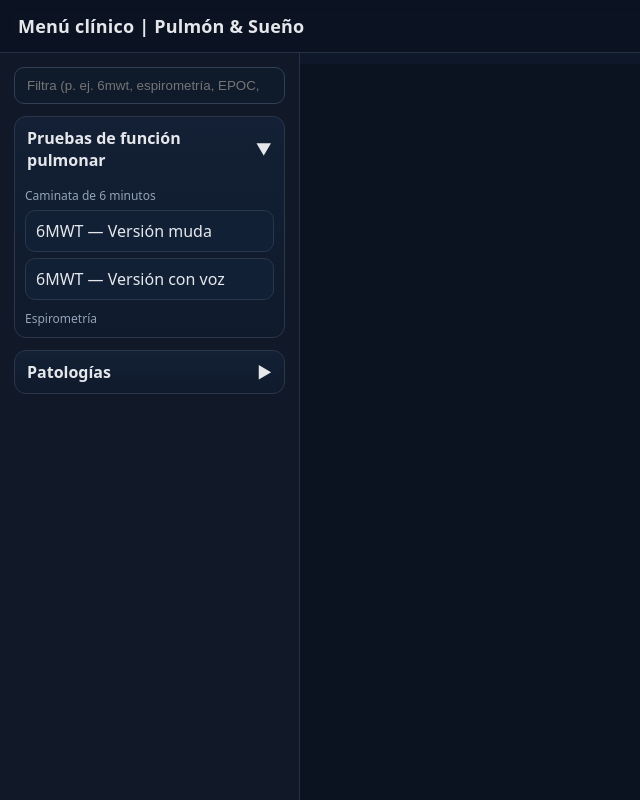
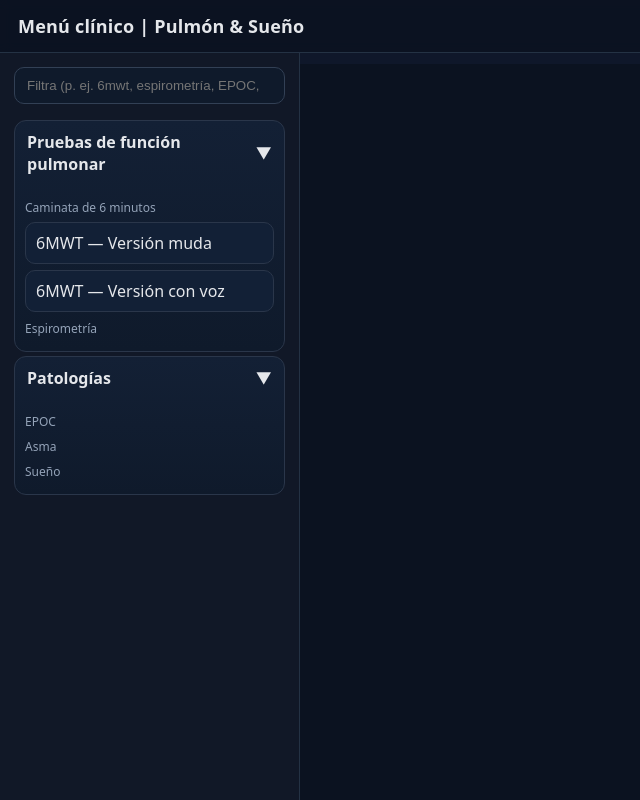
Before and after one commit to ereyes101/menu-hub, a plain HTML site: page index.html in a window 1280 px wide. Shown: the whole page, without its empty margins (0-640 px from the left). Drawn offline with Linux system fonts and the light colour scheme.

Commit message:
Menú dinámico desde manifest.json

```diff
--- a/index.html
+++ b/index.html
@@ -13,70 +13,29 @@
   .sidebar{background:var(--panel);border-right:1px solid #243244;display:flex;flex-direction:column;gap:12px;padding:14px;overflow:auto}
   .search{display:flex;gap:8px}
   .search input{flex:1;padding:10px 12px;border:1px solid #324055;border-radius:10px;background:#0f1a2b;color:var(--text);outline:none}
-  .section{border:1px solid #2a364a;border-radius:12px;background:linear-gradient(180deg,#132035,#0f1a2b)}
+  .section{border:1px solid #2a364a;border-radius:12px;background:linear-gradient(180deg,#132035,#0f1a2b);margin-top:4px}
   .sec-head{display:flex;align-items:center;gap:10px;padding:10px 12px;cursor:pointer;user-select:none}
-  .sec-head span{font-weight:600}
-  .chev{margin-left:auto;transition:transform .15s}
-  .open .chev{transform:rotate(90deg)}
-  .sec-body{display:none;padding:6px 10px 10px}
+  .sec-head span{font-weight:600} .chev{margin-left:auto;transition:transform .15s}
+  .open .chev{transform:rotate(90deg)} .sec-body{display:none;padding:6px 10px 10px}
   .open .sec-body{display:block}
-  .item, .subitem{display:block;padding:9px 10px;margin:6px 0;border:1px solid #2a364a;border-radius:10px;background:#122036;color:var(--text);text-decoration:none;transition:transform .06s,border .12s}
-  .item:hover,.subitem:hover{transform:translateY(-1px);border-color:#3a4d68}
+  .label{color:var(--muted);font-size:12px;margin:8px 0 4px}
+  .subitem{display:block;padding:9px 10px;margin:6px 0;border:1px solid #2a364a;border-radius:10px;background:#122036;color:var(--text);text-decoration:none;transition:transform .06s,border .12s}
+  .subitem:hover{transform:translateY(-1px);border-color:#3a4d68}
   .active{border-color:var(--accent)!important;box-shadow:0 0 0 1px #22d3ee33 inset}
-  .muted{color:var(--muted);font-size:12px}
-  .content{position:relative}
-  .frame-wrap{position:sticky;top:64px;height:calc(100vh - 64px)}
+  .content{position:relative} .frame-wrap{position:sticky;top:64px;height:calc(100vh - 64px)}
   iframe{width:100%;height:100%;border:0;background:#0b1220}
-  @media (max-width: 900px){
-    .app{grid-template-columns:1fr;grid-template-rows:auto auto 1fr}
-    .frame-wrap{position:static;height:70vh}
-  }
+  @media (max-width: 900px){.app{grid-template-columns:1fr;grid-template-rows:auto auto 1fr}.frame-wrap{position:static;height:70vh}}
 </style>
 </head>
 <body>
   <div class="app">
-    <header><h1>Menú clínico | Pulmón & Sueño</h1></header>
+    <header><h1 id="title">Menú clínico | Pulmón & Sueño</h1></header>
 
     <aside class="sidebar">
       <div class="search">
         <input id="q" type="search" placeholder="Filtra (p. ej. 6mwt, espirometría, EPOC, asma, sueño)..." />
       </div>
-
-      <!-- Sección: Pruebas de función pulmonar -->
-      <section class="section open" data-tags="pruebas funcion pulmonar espirometria pletismografia 6mwt caminata">
-        <div class="sec-head"><span>Pruebas de función pulmonar</span><div class="chev">▶</div></div>
-        <div class="sec-body">
-          <div class="muted">Caminata de 6 minutos</div>
-          <a class="subitem" data-tags="6mwt muda troosters casas bogota" href="pruebas-funcion-pulmonar/6mwt/6mwt_mudo_v0_6.html">6MWT — Versión muda</a>
-          <a class="subitem" data-tags="6mwt voz troosters casas bogota" href="pruebas-funcion-pulmonar/6mwt/6mwt_voz.html">6MWT — Versión con voz</a>
-
-          <div class="muted" style="margin-top:10px">Espirometría</div>
-          <!-- Ejemplos futuros (déjalos cuando existan)
-          <a class="subitem" data-tags="espirometria pre post ats" href="pruebas-funcion-pulmonar/espirometria/espiro_pre_post.html">Espirometría Pre/Post</a>
-          -->
-        </div>
-      </section>
-
-      <!-- Sección: Patologías -->
-      <section class="section" data-tags="patologias epoc asma sueno aasm">
-        <div class="sec-head"><span>Patologías</span><div class="chev">▶</div></div>
-        <div class="sec-body">
-          <div class="muted">EPOC</div>
-          <!-- Ejemplos futuros:
-          <a class="subitem" data-tags="epoc gold gesepoc bodex" href="patologias/epoc/epoc_evaluacion.html">Evaluación y estratificación EPOC</a>
-          -->
-
-          <div class="muted" style="margin-top:10px">Asma</div>
-          <!--
-          <a class="subitem" data-tags="asma gina control exacerbacion" href="patologias/asma/asma_control.html">Plan de control de asma</a>
-          -->
-
-          <div class="muted" style="margin-top:10px">Sueño</div>
-          <!--
-          <a class="subitem" data-tags="sueno aasm psg cpap titulación" href="patologias/sueno/psg_cpap.html">PSG / CPAP (AASM)</a>
-          -->
-        </div>
-      </section>
+      <div id="nav"></div>
     </aside>
 
     <main class="content">
@@ -90,55 +49,84 @@
   const LS_KEY = "hub:last";
   const viewer = document.getElementById('viewer');
   const q = document.getElementById('q');
+  const nav = document.getElementById('nav');
 
-  // Plegado de secciones
-  document.querySelectorAll('.sec-head').forEach(h=>{
-    h.addEventListener('click', ()=> h.parentElement.classList.toggle('open'));
-  });
+  const $el = (tag, cls, txt) => {
+    const e = document.createElement(tag);
+    if (cls) e.className = cls;
+    if (txt) e.textContent = txt;
+    return e;
+  };
 
-  // Navegación
+  fetch('manifest.json')
+    .then(r => r.json())
+    .then(data => {
+      if (data.title) document.getElementById('title').textContent = data.title;
+      buildMenu(data.sections || []);
+      applyFilter();
+      loadFromHashOrLast();
+      window.addEventListener('hashchange', loadFromHashOrLast);
+      q.addEventListener('input', applyFilter);
+    })
+    .catch(err => {
+      console.error('No se pudo cargar manifest.json', err);
+      nav.textContent = 'Error cargando el menú.';
+    });
+
+  function buildMenu(sections){
+    nav.innerHTML = '';
+    sections.forEach(sec => {
+      const section = $el('section','section open');
+      section.dataset.tags = (sec.tags||'');
+      const head = $el('div','sec-head');
+      head.append($el('span','',sec.name||'Sección'));
+      const chev = $el('div','chev','▶'); head.append(chev);
+      head.addEventListener('click',()=>section.classList.toggle('open'));
+      section.append(head);
+
+      const body = $el('div','sec-body');
+      (sec.groups||[]).forEach(g=>{
+        if (g.label) body.append($el('div','label',g.label));
+        (g.items||[]).forEach(item=>{
+          const a = $el('a','subitem',item.title||item.href);
+          a.href = item.href; a.dataset.tags = (item.tags||'');
+          a.addEventListener('click',e=>{e.preventDefault(); load(a.getAttribute('href'));});
+          body.append(a);
+        });
+      });
+      section.append(body);
+      nav.append(section);
+    });
+  }
+
   function load(href){
     document.querySelectorAll('.subitem').forEach(a=>a.classList.toggle('active', a.getAttribute('href')===href));
     viewer.src = href;
     localStorage.setItem(LS_KEY, href);
     location.hash = encodeURIComponent(href);
   }
-  document.querySelectorAll('.subitem').forEach(a=>{
-    a.addEventListener('click', e=>{
-      e.preventDefault();
-      load(a.getAttribute('href'));
-    });
-  });
 
-  // Carga por hash o último usado
   function loadFromHashOrLast(){
     const hash = decodeURIComponent(location.hash.replace(/^#/, ""));
     const target = hash || localStorage.getItem(LS_KEY) || "";
     if (target) load(target);
   }
 
-  // Filtro simple por texto (muestra/oculta secciones/items)
   function applyFilter(){
     const term = (q.value||"").toLowerCase().trim();
     document.querySelectorAll('.section').forEach(sec=>{
       const secTags = (sec.dataset.tags||"").toLowerCase();
-      let sectionHasMatch = !term || secTags.includes(term);
       let anyItemVisible = false;
       sec.querySelectorAll('.subitem').forEach(a=>{
         const hay = !term || (a.textContent.toLowerCase().includes(term) || (a.dataset.tags||"").toLowerCase().includes(term));
         a.style.display = hay ? "" : "none";
         anyItemVisible = anyItemVisible || hay;
       });
-      // Mostrar sección si coincide o si algún hijo coincide
-      sec.style.display = (sectionHasMatch || anyItemVisible) ? "" : "none";
+      const showSection = !term || anyItemVisible || secTags.includes(term);
+      sec.style.display = showSection ? "" : "none";
       if (term && anyItemVisible) sec.classList.add('open');
     });
   }
-  q.addEventListener('input', applyFilter);
-
-  applyFilter();
-  loadFromHashOrLast();
-  window.addEventListener('hashchange', loadFromHashOrLast);
 </script>
 </body>
 </html>
```
Also changed, not shown: manifest.json (added).
